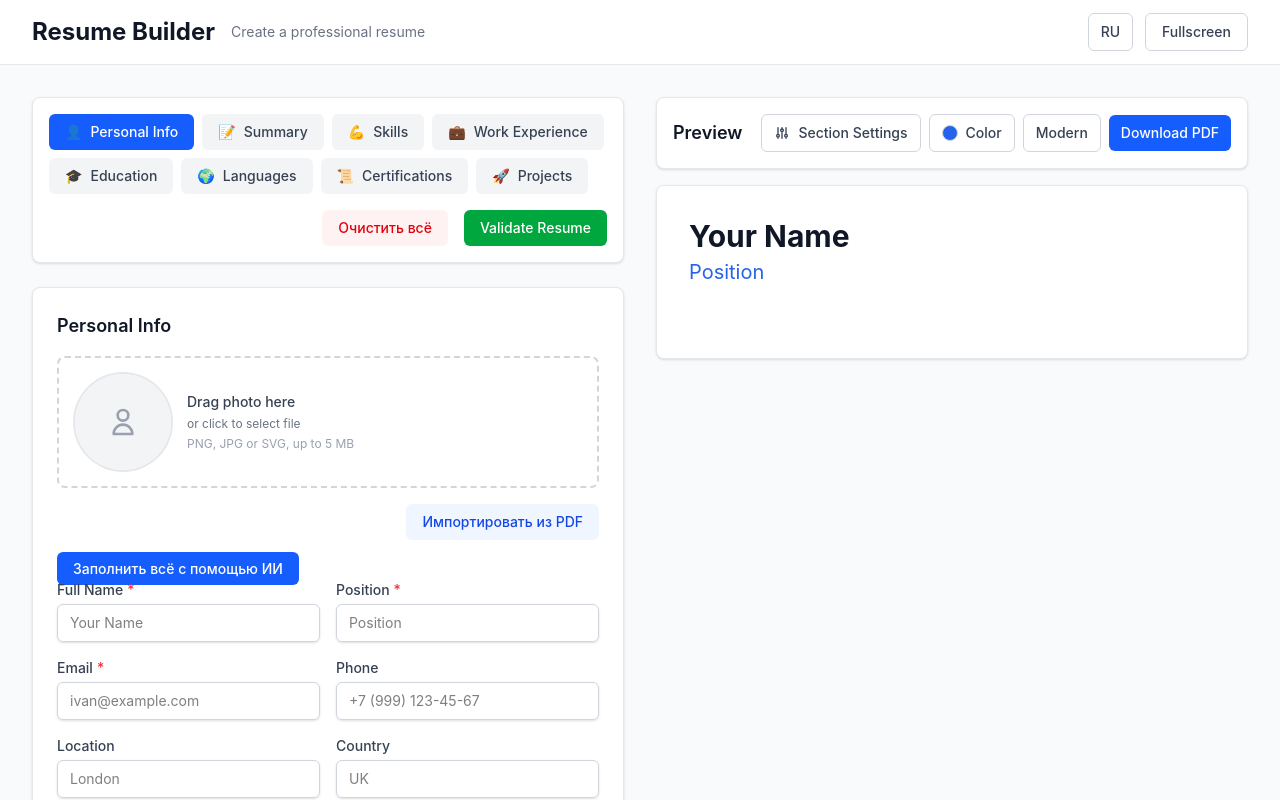
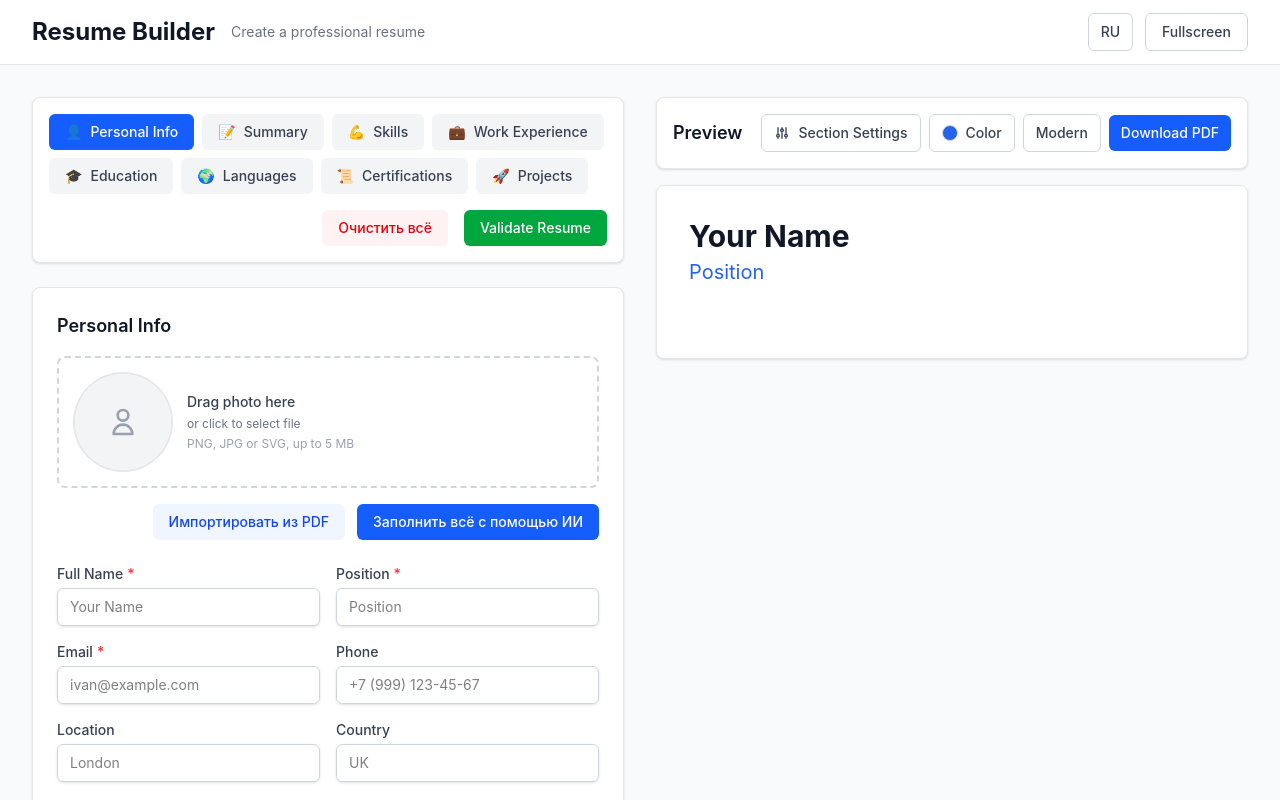
Before and after one commit to S1nBer/resume-builder, a React (Vite) app: page / in a window 1280 px wide. Shown: the top 800 px of the page. Built offline with nearby package versions, Linux system fonts and the light colour scheme.

Commit message:
fx position of button

```diff
--- a/src/components/Editor/PersonalInfoForm.tsx
+++ b/src/components/Editor/PersonalInfoForm.tsx
@@ -270,12 +270,12 @@ function PersonalInfoForm() {
         />
       </div>
 
-      <div className="flex justify-end mb-4">
+      <div className="flex justify-end items-center gap-3 mb-6 mt-2">
         <label className="cursor-pointer bg-blue-50 text-blue-700 px-4 py-2 rounded-md hover:bg-blue-100 transition-colors text-sm font-medium">
           Импортировать из PDF
           <input type="file" accept=".pdf" onChange={handlePdfUpload} className="hidden" />
         </label>
-      </div>
+
         <label
           className={`cursor-pointer px-4 py-2 rounded-md transition-colors text-sm font-medium ${
             isParsing
@@ -292,6 +292,7 @@ function PersonalInfoForm() {
             disabled={isParsing}
           />
         </label>
+      </div>
 
       <div className="grid grid-cols-1 md:grid-cols-2 gap-4">
         <FormField label={t('fullName')} required>
```
Lines whose indentation alone changed are shown as unchanged.
